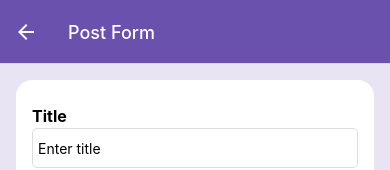
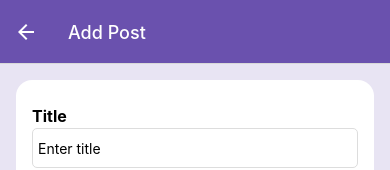
Before and after one commit to jeffbonson/CoreComponents, a React Native app: screen /PostForm in a window 390 px wide. Shown: the top 170 px of the page. Built offline with nearby package versions, Linux system fonts and the light colour scheme.

Commit message:
Customize the page title using navigation options

```diff
--- a/App.js
+++ b/App.js
@@ -32,7 +32,11 @@ export default function App() {
           contentStyle: {backgroundColor: "#e8e4f3"},
         }}
       >
-        <Stack.Screen name="Greet" component={Greet} options={{title: "Welcome"}} initialParams={{ name: 'John Doe' }} />
+        <Stack.Screen
+          name="Greet"
+          component={Greet}
+          options={{title: "Welcome"}}
+          initialParams={{ name: 'John Doe' }} />
         <Stack.Screen
           name="PostList"
           component={PostList}
@@ -40,7 +44,11 @@ export default function App() {
             title: "Post List",
             ...newPostButton(navigation),
           })} />
-        <Stack.Screen name="PostForm" component={PostForm} options={{title: "Post Form"}} />
+        <Stack.Screen
+          name="PostForm"
+          component={PostForm}
+          initialParams={{ name: 'Post Form' }}
+          options={{title: "Post Form"}} />
 
       </Stack.Navigator>
     </NavigationContainer>
--- a/components/Post/PostForm.js
+++ b/components/Post/PostForm.js
@@ -1,7 +1,17 @@
 import { View, Text, StyleSheet, Button, TextInput } from "react-native";
-import { useState, useEffect } from "react";
+import { useState, useEffect, useLayoutEffect } from "react";
 
-const PostForm = ({ navigation }) => {
+const PostForm = ({ navigation, route }) => {
+
+  const {name} = route.params;
+
+  // can use useEffect, but you can notice a slight delay.
+  useLayoutEffect(() => {
+    navigation.setOptions({
+      title: "Add Post"
+    })
+  }, [navigation, name])
+
   const [data, setData] = useState({
     title: '',
     body: '',
```
